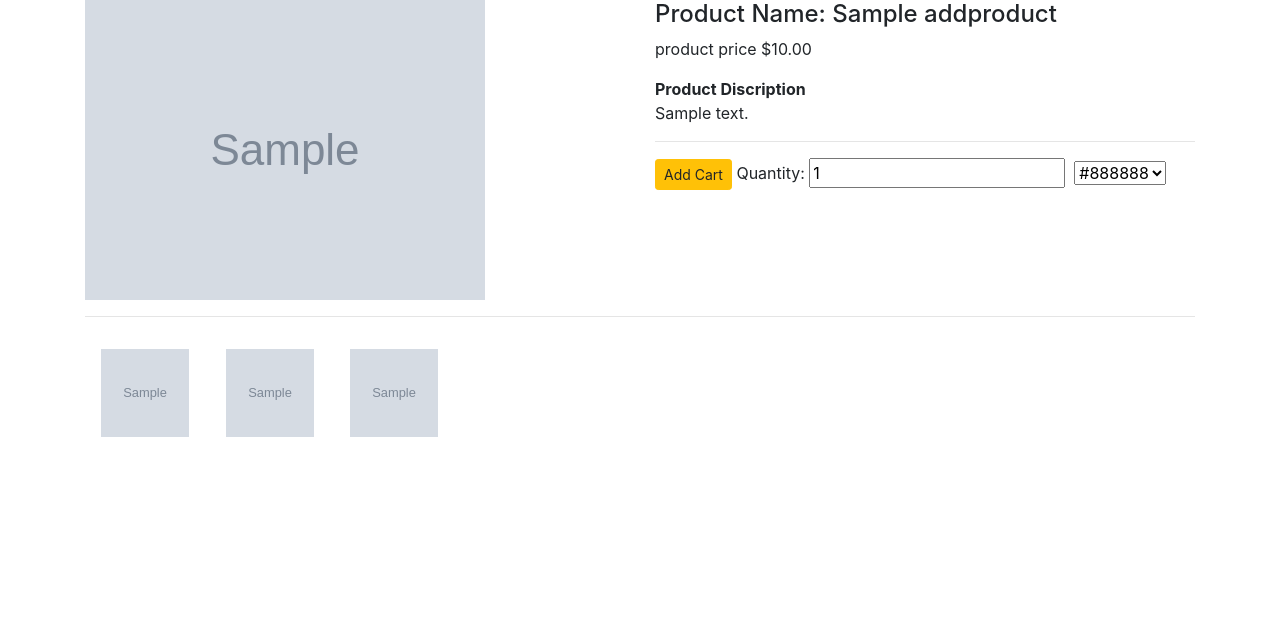
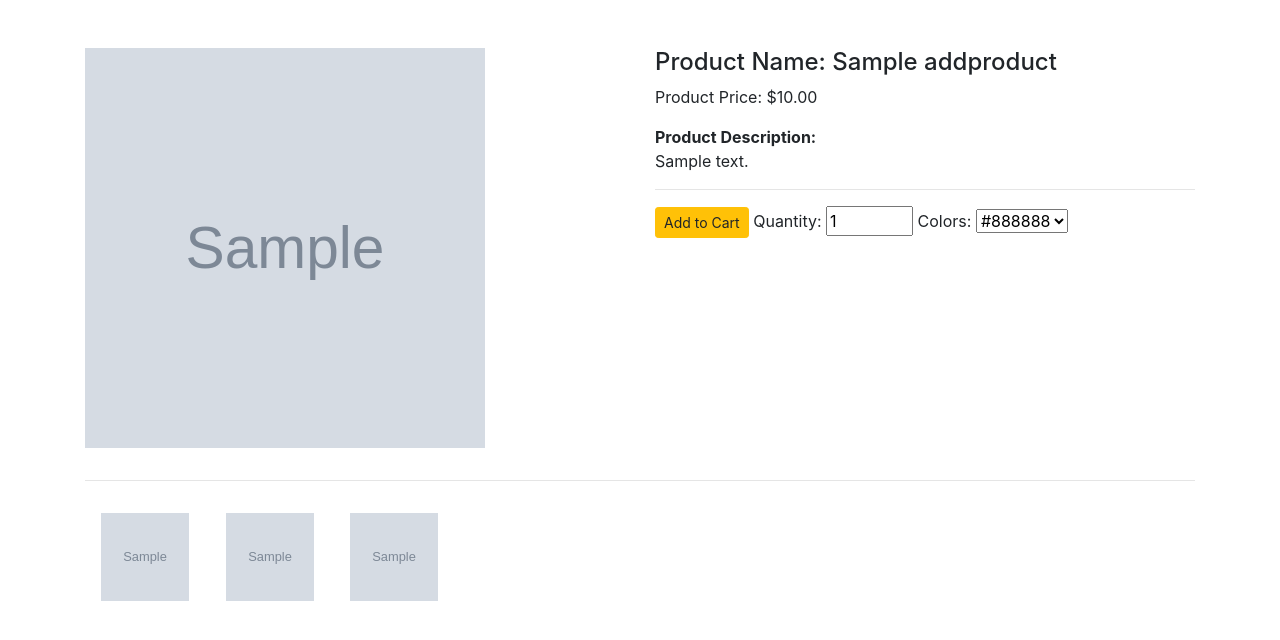
Before and after one commit to Saftarli/e_shop, a Flask app: page /product/1 in a window 1280 px wide. Shown: the part 56-696 px from the top of the page. Run offline with Flask 3, Linux system fonts and the light colour scheme; tables that the repository leaves empty hold one stand-in row (values such as "Sample post"); grey boxes marked "Sample" are stand-in pictures; some libraries are stand-ins or nearby versions.

Commit message:
yoxlanan versiya

```diff
--- a/shop/templates/layout.html
+++ b/shop/templates/layout.html
@@ -6,7 +6,8 @@
     <meta name="viewport" content="width=device-width, initial-scale=1, shrink-to-fit=no">
 
     <!-- Bootstrap CSS -->
-    <link rel="stylesheet" href="{{url_for ('static', filename='css/bootstrap.min.css')}}">
+    <link rel="stylesheet" href="https://cdn.jsdelivr.net/npm/bootstrap@4.3.1/dist/css/bootstrap.min.css"
+        integrity="sha384-ggOyR0iXCbMQv3Xipma34MD+dH/1fQ784/j6cY/iJTQUOhcWr7x9JvoRxT2MZw1T" crossorigin="anonymous">
 
     <title> {{title}} </title>
   </head>
@@ -17,8 +18,11 @@
 
     <!-- Optional JavaScript -->
     <!-- jQuery first, then Popper.js, then Bootstrap JS -->
-    <script src="{{url_for ('static', filename='js/jquery-3.3.1.slim.min.js')}}" ></script>
-    <script src="{{url_for ('static', filename='js/popper.min.js')}}" ></script>
-    <script src="{{url_for ('static', filename='js/bootstrap.min.js')}}"></script>
+        <script src="https://code.jquery.com/jquery-3.3.1.slim.min.js"
+        integrity="sha384-q8i/X+965DzO0rT7abK41JStQIAqVgRVzpbzo5smXKp4YfRvH+8abtTE1Pi6jizo" crossorigin="anonymous"></script>
+        <script src="https://cdn.jsdelivr.net/npm/popper.js@1.14.7/dist/umd/popper.min.js"
+        integrity="sha384-UO2eT0CpHqdSJQ6hJty5KVphtPhzWj9WO1clHTMGa3JDZwrnQq4sF86dIHNDz0W1" crossorigin="anonymous"></script>
+        <script src="https://cdn.jsdelivr.net/npm/bootstrap@4.3.1/dist/js/bootstrap.min.js"
+        integrity="sha384-JjSmVgyd0p3pXB1rRibZUAYoIIy6OrQ6VrjIEaFf/nJGzIxFDsf4x0xIM+B07jRM" crossorigin="anonymous"></script>
   </body>
 </html>
--- a/shop/templates/products/single_page.html
+++ b/shop/templates/products/single_page.html
@@ -34,7 +34,7 @@
                     </div>
                 </li>
                 <li class="nav-item">
-                    <a class="nav-link disabled" href="#" tabindex="-1">Cart ({{session['ShoppingCart']|length}})</a>
+                    <a class="nav-link disabled" href="#" tabindex="-1">Cart ({{session['Shoppingcart']|length}})</a>
                 </li>
             </ul>
             <form class="form-inline my-2 my-lg-0">
@@ -45,48 +45,46 @@
     </nav>
 </div>
 <!-- End Navbar -->
-<div class="container" mt-5>
+
+<div class="container mt-5">
     <div class="row">
         <div class="col-md-6" id="b_image">
-            <img src="{{url_for('static', filename="images/" + product.image_1)}}" alt="{{product.name}}" width="400" heigth="400">
-
+            <img src="{{url_for('static', filename="images/" + product.image_1)}}" alt="{{product.name}}" width="400" height="400">
         </div>
         <div class="col-md-6">
-            <h4> Product Name: {{product.name}}</h4>
-            <p> product price ${{product.price}}</p>
+            <h4>Product Name: {{product.name}}</h4>
+            <p>Product Price: ${{product.price}}</p>
             {% if product.discount > 0 %}
-            <p> Product Discount: {{product.discount}}%</p>
+            <p>Product Discount: {{product.discount}}%</p>
             {% endif %}
-            <b> Product Discription </b>
+            <b>Product Description:</b>
             <p>{{ product.desc }}</p>
             <hr>
             <form action="{{url_for("AddCart")}}" method="post">
                 <input type="hidden" name="product_id" value="{{product.id}}">
-                <button type="submit" class="btn btn-sm btn-warning"> Add Cart</button>
-                <label for=""> Quantity: </label>
-                <input type="number" name="quantity" id="" value="1" min="1" nax="product.stock">
+                <button type="submit" class="btn btn-sm btn-warning">Add to Cart</button>
+                <label for="quantity">Quantity:</label>
+                <input type="number" name="quantity" id="quantity" value="1" min="1" max="{{product.stock}}">
                 {% set colors = product.colors.split(",") %}
-                <label for="colors" id=""></label>
-                <select name="colors" id="">
+                <label for="colors">Colors:</label>
+                <select name="colors" id="colors">
                     {% for color in colors %}
                     {% set col = color.split(":") %}
                     <option value="{{col[0]}}">{{col[0]|capitalize}}</option>
                     {% endfor %}
                 </select>
             </form>
-
         </div>
     </div>
-    <div class="row">
-        <div class="col-md-12" mt-3 id="s_image">
+    <div class="row mt-3">
+        <div class="col-md-12" id="s_image">
             <hr>
-            <img src="{{url_for('static', filename='images/' + product.image_1)}}" alt={{product.name}} width="120" height="120" class="p-3">
-            <img src="{{url_for('static', filename='images/' + product.image_2)}}" alt={{product.name}} width="120" height="120" class="p-3">
-            <img src="{{url_for('static', filename='images/' + product.image_3)}}" alt={{product.name}} width="120" height="120" class="p-3">
+            <img src="{{url_for('static', filename='images/' + product.image_1)}}" alt="{{product.name}}" width="120" height="120" class="p-3">
+            <img src="{{url_for('static', filename='images/' + product.image_2)}}" alt="{{product.name}}" width="120" height="120" class="p-3">
+            <img src="{{url_for('static', filename='images/' + product.image_3)}}" alt="{{product.name}}" width="120" height="120" class="p-3">
         </div>
     </div>
 </div>
-
 
 <script>
     var b_image = document.getElementById("b_image");
@@ -102,6 +100,4 @@
     }
 </script>
 
-
-
- {% endblock content %}
+{% endblock content %}
```
Also changed, not shown: shop/carts/cart.py (+16 -14 lines), shop/templates/products/index.html (+1 -9 lines).
